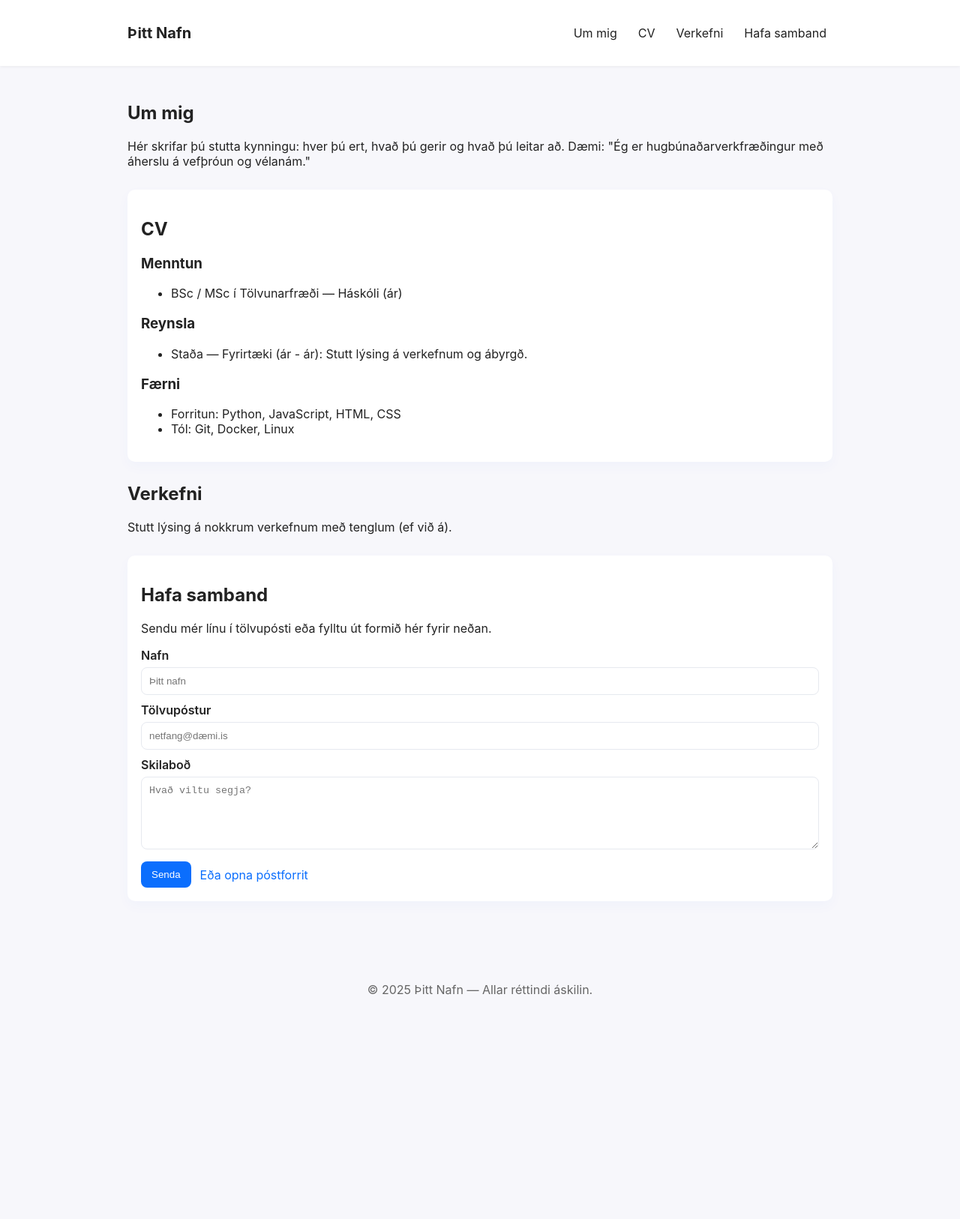
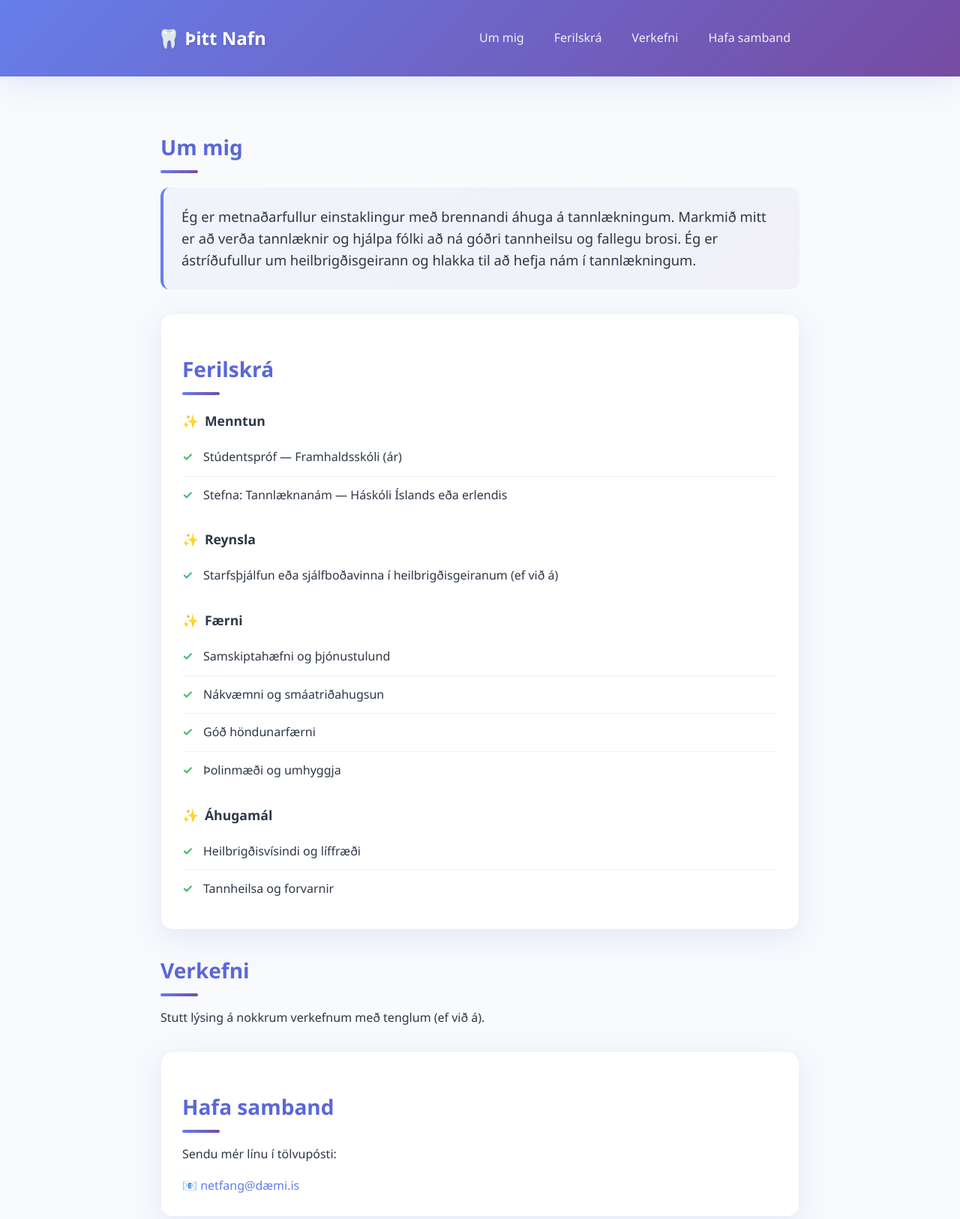
Before and after one commit to shekofabarati8-boop/CV, a plain HTML site: page index.html in a window 1280 px wide. Shown: the top 1626 px of the page at 75% size. Before the commit the page ends 1390 px from the top, so only its background shows below. Drawn offline with Linux system fonts and the light colour scheme.

Commit message:
Uppfært CV með tannlækna þema og betra útliti

```diff
--- a/index.html
+++ b/index.html
@@ -14,7 +14,7 @@
       <button id="nav-toggle" class="nav-toggle">☰</button>
       <nav id="site-nav" class="site-nav">
         <a href="#about">Um mig</a>
-        <a href="#cv">CV</a>
+        <a href="#cv">Ferilskrá</a>
         <a href="#projects">Verkefni</a>
         <a href="#contact">Hafa samband</a>
       </nav>
@@ -24,26 +24,36 @@
   <main class="container">
     <section id="about" class="section">
       <h2>Um mig</h2>
-      <p>Hér skrifar þú stutta kynningu: hver þú ert, hvað þú gerir og hvað þú leitar að.
-      Dæmi: "Ég er hugbúnaðarverkfræðingur með áherslu á vefþróun og vélanám."</p>
+      <p>Ég er metnaðarfullur einstaklingur með brennandi áhuga á tannlækningum.
+      Markmið mitt er að verða tannlæknir og hjálpa fólki að ná góðri tannheilsu og fallegu brosi.
+      Ég er ástríðufullur um heilbrigðisgeirann og hlakka til að hefja nám í tannlækningum.</p>
     </section>
 
     <section id="cv" class="section card">
-      <h2>CV</h2>
+      <h2>Ferilskrá</h2>
       <h3>Menntun</h3>
       <ul>
-        <li>BSc / MSc í Tölvunarfræði — Háskóli (ár)</li>
+        <li>Stúdentspróf — Framhaldsskóli (ár)</li>
+        <li>Stefna: Tannlæknanám — Háskóli Íslands eða erlendis</li>
       </ul>
 
       <h3>Reynsla</h3>
       <ul>
-        <li>Staða — Fyrirtæki (ár - ár): Stutt lýsing á verkefnum og ábyrgð.</li>
+        <li>Starfsþjálfun eða sjálfboðavinna í heilbrigðisgeiranum (ef við á)</li>
       </ul>
 
       <h3>Færni</h3>
       <ul>
-        <li>Forritun: Python, JavaScript, HTML, CSS</li>
-        <li>Tól: Git, Docker, Linux</li>
+        <li>Samskiptahæfni og þjónustulund</li>
+        <li>Nákvæmni og smáatriðahugsun</li>
+        <li>Góð höndunarfærni</li>
+        <li>Þolinmæði og umhyggja</li>
+      </ul>
+
+      <h3>Áhugamál</h3>
+      <ul>
+        <li>Heilbrigðisvísindi og líffræði</li>
+        <li>Tannheilsa og forvarnir</li>
       </ul>
     </section>
 
@@ -54,22 +64,8 @@
 
     <section id="contact" class="section card">
       <h2>Hafa samband</h2>
-      <p>Sendu mér línu í tölvupósti eða fylltu út formið hér fyrir neðan.</p>
-      <form id="contact-form">
-        <label for="name">Nafn</label>
-        <input id="name" name="name" type="text" placeholder="Þitt nafn" required>
-
-        <label for="email">Tölvupóstur</label>
-        <input id="email" name="email" type="email" placeholder="netfang@dæmi.is" required>
-
-        <label for="message">Skilaboð</label>
-        <textarea id="message" name="message" rows="5" placeholder="Hvað viltu segja?" required></textarea>
-
-        <div class="form-actions">
-          <button type="submit">Senda</button>
-          <a class="mailto" href="mailto:netfang@dæmi.is">Eða opna póstforrit</a>
-        </div>
-      </form>
+      <p>Sendu mér línu í tölvupósti:</p>
+      <a class="mailto" href="mailto:netfang@dæmi.is">📧 netfang@dæmi.is</a>
     </section>
   </main>
 
--- a/styles.css
+++ b/styles.css
@@ -1,31 +1,298 @@
 :root{
-  --background-color:#f7f7fb;
-  --card-background-color:#ffffff;
-  --accent-color:#0b6efd;
-  --text-color:#222;
+  --bg: linear-gradient(135deg, #667eea 0%, #764ba2 100%);
+  --bg-light: #f8fafc;
+  --card: #ffffff;
+  --accent: #667eea;
+  --accent-dark: #5a67d8;
+  --text: #2d3748;
+  --text-light: #718096;
+  --success: #48bb78;
+  --shadow: 0 10px 40px rgba(102, 126, 234, 0.15);
+  --shadow-hover: 0 20px 60px rgba(102, 126, 234, 0.25);
 }
+
 *{box-sizing:border-box}
-body{margin:0;font-family:Inter,system-ui,Segoe UI,Roboto,Arial,sans-serif;background:var(--background-color);color:var(--text-color);-webkit-font-smoothing:antialiased}
-.container{max-width:980px;margin:0 auto;padding:20px}
-.site-header{background:var(--card-background-color);box-shadow:0 1px 4px rgba(0,0,0,0.06);position:sticky;top:0;z-index:10}
-.site-header .container{display:flex;align-items:center;gap:16px}
-.site-title{margin:12px 0;font-size:1.25rem}
-.site-nav{margin-left:auto;display:flex;gap:12px}
-.site-nav a{color:var(--text-color);text-decoration:none;padding:8px;border-radius:6px}
-.site-nav a:hover{background:#f0f4ff;color:var(--accent-color)}
-.nav-toggle{display:none;background:none;border:0;font-size:1.25rem}
-.section{margin:28px 0}
-.card{background:var(--card-background-color);padding:18px;border-radius:10px;box-shadow:0 6px 18px rgba(11,110,253,0.03)}
-form label{display:block;margin:10px 0 6px;font-weight:600}
-input[type=text],input[type=email],textarea{width:100%;padding:10px;border:1px solid #e6e9ef;border-radius:8px}
-.form-actions{display:flex;gap:12px;align-items:center;margin-top:12px}
-button[type=submit]{background:var(--accent-color);color:#fff;border:0;padding:10px 14px;border-radius:8px;cursor:pointer}
-a.mailto{color:var(--accent-color);text-decoration:none}
-.site-footer{padding:24px 0;text-align:center;color:#666}
 
-/* Reduce motion for users who prefer it */
-@media (prefers-reduced-motion:reduce){
-  *{transition-duration:0s !important;animation-duration:0s !important}
+body{
+  margin:0;
+  font-family: 'Segoe UI', Inter, system-ui, Roboto, Arial, sans-serif;
+  background: var(--bg-light);
+  color: var(--text);
+  -webkit-font-smoothing: antialiased;
+  line-height: 1.6;
+}
+
+/* Hero Header */
+.site-header{
+  background: var(--bg);
+  box-shadow: var(--shadow);
+  position: sticky;
+  top: 0;
+  z-index: 10;
+}
+
+.site-header .container{
+  display: flex;
+  align-items: center;
+  gap: 16px;
+  padding: 20px;
+}
+
+.site-title{
+  margin: 12px 0;
+  font-size: 1.5rem;
+  color: #fff;
+  font-weight: 700;
+  text-shadow: 0 2px 4px rgba(0,0,0,0.1);
+}
+
+.site-nav{
+  margin-left: auto;
+  display: flex;
+  gap: 8px;
+}
+
+.site-nav a{
+  color: rgba(255,255,255,0.9);
+  text-decoration: none;
+  padding: 10px 16px;
+  border-radius: 25px;
+  font-weight: 500;
+  transition: all 0.3s ease;
+}
+
+.site-nav a:hover{
+  background: rgba(255,255,255,0.2);
+  color: #fff;
+  transform: translateY(-2px);
+}
+
+.nav-toggle{
+  display: none;
+  background: none;
+  border: 0;
+  font-size: 1.5rem;
+  color: #fff;
+  cursor: pointer;
+}
+
+/* Container */
+.container{
+  max-width: 900px;
+  margin: 0 auto;
+  padding: 24px;
+}
+
+main.container{
+  padding-top: 40px;
+  padding-bottom: 60px;
+}
+
+/* Sections */
+.section{
+  margin: 32px 0;
+  animation: fadeInUp 0.6s ease-out;
+}
+
+@keyframes fadeInUp {
+  from {
+    opacity: 0;
+    transform: translateY(20px);
+  }
+  to {
+    opacity: 1;
+    transform: translateY(0);
+  }
+}
+
+.section h2{
+  font-size: 1.75rem;
+  color: var(--accent-dark);
+  margin-bottom: 16px;
+  position: relative;
+  padding-bottom: 12px;
+}
+
+.section h2::after{
+  content: '';
+  position: absolute;
+  bottom: 0;
+  left: 0;
+  width: 50px;
+  height: 4px;
+  background: var(--bg);
+  border-radius: 2px;
+}
+
+.section h3{
+  font-size: 1.1rem;
+  color: var(--text);
+  margin: 20px 0 10px;
+  display: flex;
+  align-items: center;
+  gap: 8px;
+}
+
+.section h3::before{
+  content: '✨';
+}
+
+/* Cards */
+.card{
+  background: var(--card);
+  padding: 28px;
+  border-radius: 16px;
+  box-shadow: var(--shadow);
+  transition: all 0.3s ease;
+  border: 1px solid rgba(102, 126, 234, 0.1);
+}
+
+.card:hover{
+  box-shadow: var(--shadow-hover);
+  transform: translateY(-4px);
+}
+
+/* Lists */
+.section ul{
+  list-style: none;
+  padding: 0;
+  margin: 0;
+}
+
+.section ul li{
+  padding: 12px 0;
+  padding-left: 28px;
+  position: relative;
+  border-bottom: 1px solid #edf2f7;
+}
+
+.section ul li:last-child{
+  border-bottom: none;
+}
+
+.section ul li::before{
+  content: '✓';
+  position: absolute;
+  left: 0;
+  color: var(--success);
+  font-weight: bold;
+}
+
+/* About section special styling */
+#about p{
+  font-size: 1.15rem;
+  color: var(--text);
+  background: linear-gradient(135deg, rgba(102, 126, 234, 0.05) 0%, rgba(118, 75, 162, 0.05) 100%);
+  padding: 24px;
+  border-radius: 12px;
+  border-left: 4px solid var(--accent);
+}
+
+/* Form styling */
+form label{
+  display: block;
+  margin: 16px 0 8px;
+  font-weight: 600;
+  color: var(--text);
+}
+
+input[type=text],
+input[type=email],
+textarea{
+  width: 100%;
+  padding: 14px 16px;
+  border: 2px solid #e2e8f0;
+  border-radius: 10px;
+  font-size: 1rem;
+  transition: all 0.3s ease;
+  background: #f8fafc;
+}
+
+input[type=text]:focus,
+input[type=email]:focus,
+textarea:focus{
+  outline: none;
+  border-color: var(--accent);
+  background: #fff;
+  box-shadow: 0 0 0 4px rgba(102, 126, 234, 0.1);
+}
+
+.form-actions{
+  display: flex;
+  gap: 16px;
+  align-items: center;
+  margin-top: 20px;
+}
+
+button[type=submit]{
+  background: var(--bg);
+  color: #fff;
+  border: 0;
+  padding: 14px 28px;
+  border-radius: 25px;
+  cursor: pointer;
+  font-size: 1rem;
+  font-weight: 600;
+  transition: all 0.3s ease;
+  box-shadow: 0 4px 15px rgba(102, 126, 234, 0.3);
+}
+
+button[type=submit]:hover{
+  transform: translateY(-2px);
+  box-shadow: 0 6px 20px rgba(102, 126, 234, 0.4);
+}
+
+a.mailto{
+  color: var(--accent);
+  text-decoration: none;
+  font-weight: 500;
+  transition: color 0.3s ease;
+}
+
+a.mailto:hover{
+  color: var(--accent-dark);
+}
+
+/* Footer */
+.site-footer{
+  padding: 32px 0;
+  text-align: center;
+  color: var(--text-light);
+  background: var(--card);
+  margin-top: 40px;
+  border-top: 1px solid #e2e8f0;
+}
+
+/* Tooth emoji for dentistry theme */
+.site-title::before{
+  content: '🦷 ';
+}
+
+/* Responsive */
+@media (max-width:720px){
+  .site-nav{
+    display: none;
+    flex-direction: column;
+    gap: 8px;
+    width: 100%;
+    background: rgba(255,255,255,0.1);
+    padding: 16px;
+    border-radius: 12px;
+    margin-top: 12px;
+  }
+  .nav-toggle{
+    display: block;
+    margin-left: auto;
+  }
+  .site-header .container{
+    flex-wrap: wrap;
+  }
+  .site-nav.open{
+    display: flex;
+  }
+  .site-nav a{
+    background: rgba(255,255,255,0.1);
+  }
 }
 
 /* Responsive */
```
